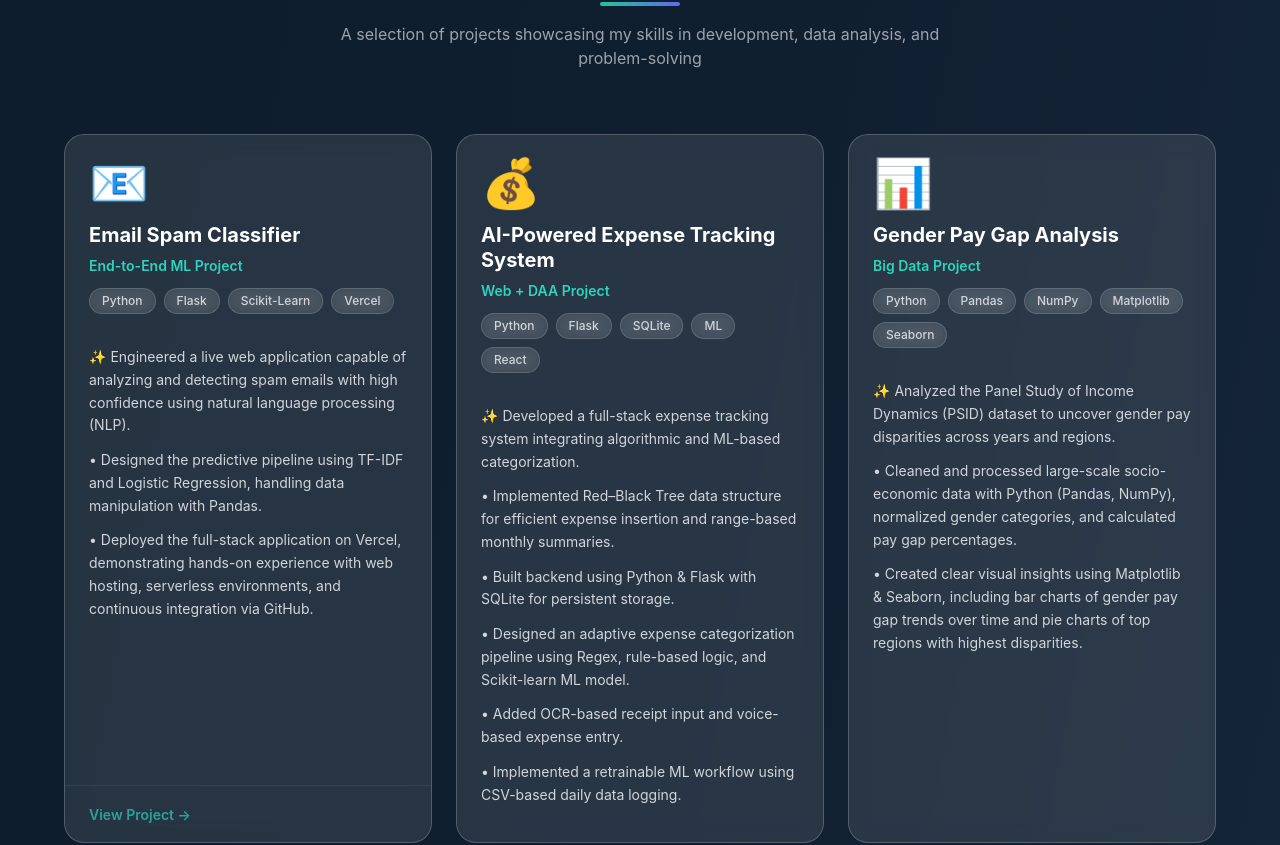
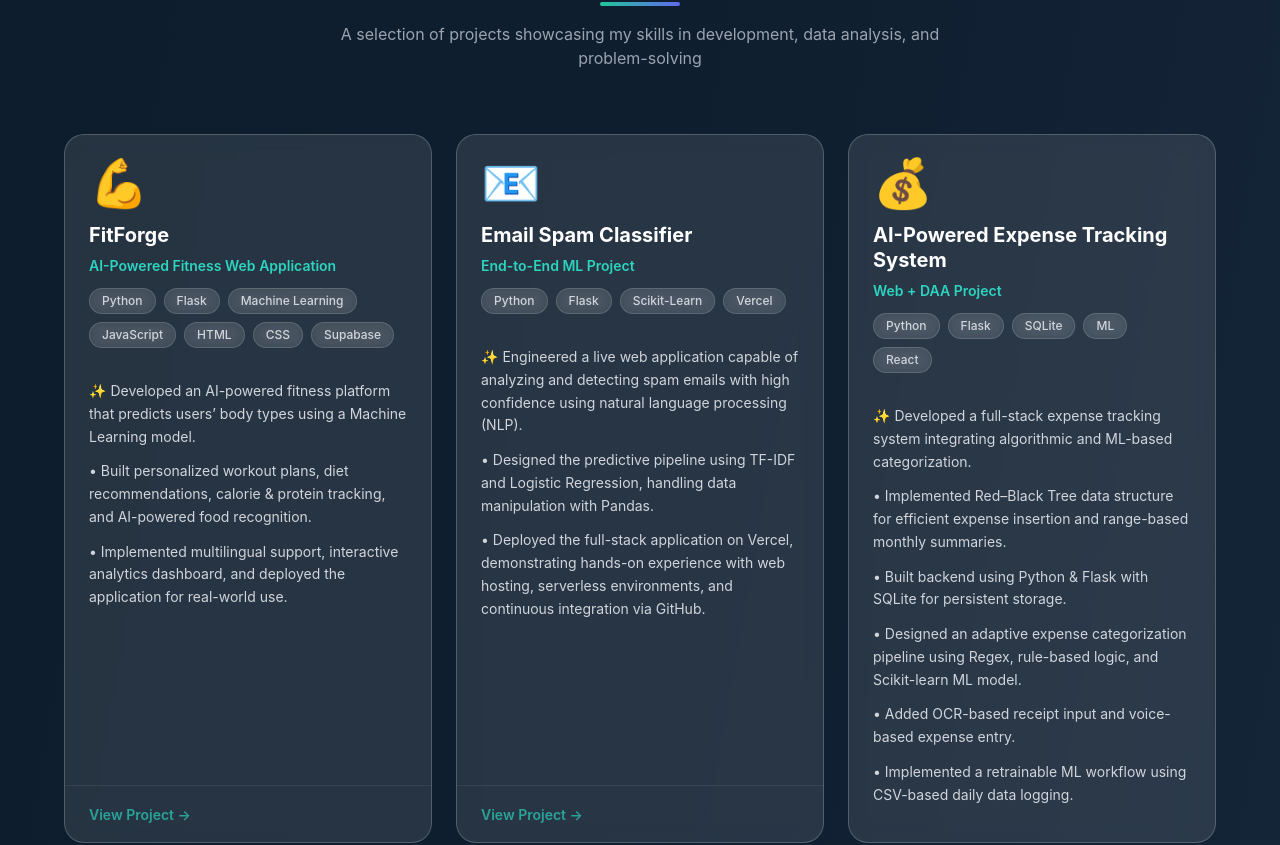
Before and after one commit to rehanfayyaz014/my-portfolio, a React (Vite) app: page / in a window 1280 px wide. Shown: the part 2757-3602 px from the top of the page. Built offline with nearby package versions, Linux system fonts and the light colour scheme.

Commit message:
Add FitForge as featured project in portfolio

```diff
--- a/src/data.js
+++ b/src/data.js
@@ -52,6 +52,27 @@ export const portfolioData = {
   ],
 
   projects: [
+    {
+  id: 8,
+  title: 'FitForge',
+  subtitle: 'AI-Powered Fitness Web Application',
+  technologies: [
+    'Python',
+    'Flask',
+    'Machine Learning',
+    'JavaScript',
+    'HTML',
+    'CSS',
+    'Supabase'
+  ],
+  description: [
+    'Developed an AI-powered fitness platform that predicts users’ body types using a Machine Learning model.',
+    'Built personalized workout plans, diet recommendations, calorie & protein tracking, and AI-powered food recognition.',
+    'Implemented multilingual support, interactive analytics dashboard, and deployed the application for real-world use.'
+  ],
+  link: 'https://body-type-classifier.vercel.app/', // 👈 apna actual live link paste krna
+  icon: '💪',
+},
     {
       id: 1,
       title: 'Email Spam Classifier',
```
